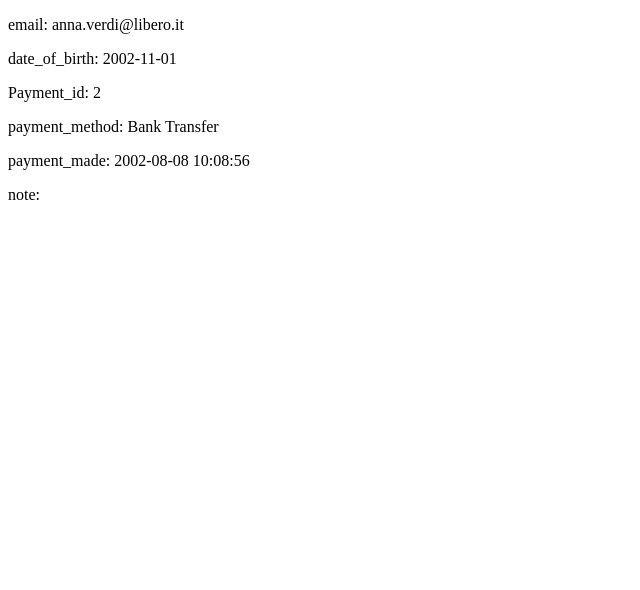
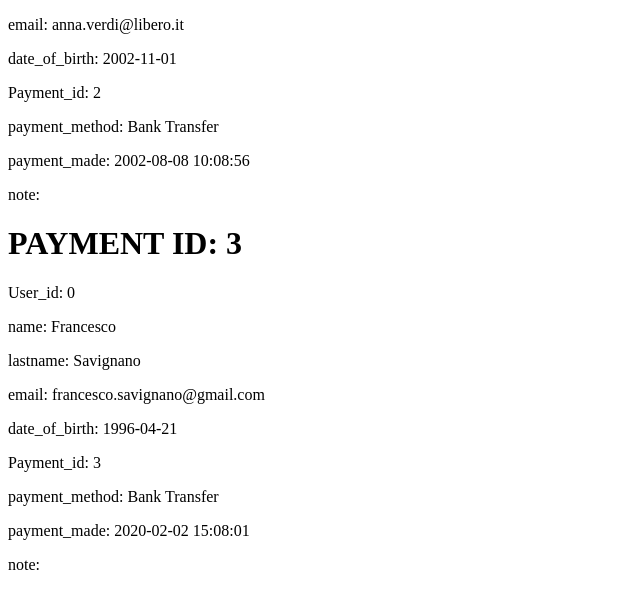
Before and after one commit to SavignanoFrancesco/php-oop-2, a PHP site: page / in a window 1280 px wide. Shown: the part 1446-2036 px from the top of the page, without its empty margins (0-640 px from the left). Before the commit the page ends 1646 px from the top, so only its background shows below. Run offline with PHP 8.4, Linux system fonts and the light colour scheme.

Commit message:
commentato

```diff
--- a/index.php
+++ b/index.php
@@ -7,7 +7,7 @@ require_once 'user.php';
 $tmp_User_id = -1;
 $tmp_Payment_id = -1;
 
-//USER1
+//USER0
 $user0 = new User(++$tmp_User_id, 'Francesco', 'Savignano', 'francesco.savignano@gmail.com', '1996-04-21');
 //stampa le informazioni dell'utente(istanza)
 echo '<h1>USER ID: 0</h1>';
@@ -15,7 +15,7 @@ $user0->printInfo($user0);
 //salva le informazioni dell'utente(istanza) in un'array associativo
 $user0_data = $user0->getInfo($user0);
 var_dump($user0_data);
-//USER2
+//USER1
 $user1 = new User(++$tmp_User_id, 'Anna', 'Verdi', 'anna.verdi@libero.it', '2002-11-01');
 //stampa le informazioni dell'utente(istanza)
 echo '<h1>USER ID: 1</h1>';
@@ -24,11 +24,14 @@ $user1->printInfo($user1);
 $user1_data = $user1->getInfo($user1);
 var_dump($user1_data);
 
-//passo l'id dell'utente alla sottoclasse pagamento(pagamenti utente_id=0)
-$payment0 = new SubscriptionPayment(0, 'Francesco', 'Savignano', 'francesco.savignano@gmail.com', '1996-04-21',++$tmp_Payment_id,'Paypal','2001-02-22 19:08:56');
+
+//PAGAMENTI
+//creo le istanze pagamento con anche i dati dell'utente
+$payment0 = new SubscriptionPayment($user0_data['User_id'], $user0_data['name'], $user0_data['lastname'], $user0_data['email'], $user0_data['date_of_birth'],++$tmp_Payment_id,'Paypal','2001-02-22 19:08:56');
 $payment0->setNote('Qualche problema con il pagamento');
-$payment1 = new SubscriptionPayment(0, 'Francesco', 'Savignano', 'francesco.savignano@gmail.com', '1996-04-21',++$tmp_Payment_id,'Bank Transfer','2001-09-12 06:08:56');
-$payment2 = new SubscriptionPayment(1, 'Anna', 'Verdi', 'anna.verdi@libero.it', '2002-11-01', ++$tmp_Payment_id, 'Bank Transfer', '2002-08-08 10:08:56');
+$payment1 = new SubscriptionPayment($user0_data['User_id'], $user0_data['name'], $user0_data['lastname'], $user0_data['email'], $user0_data['date_of_birth'],++$tmp_Payment_id,'Bank Transfer','2001-09-12 06:08:56');
+$payment2 = new SubscriptionPayment($user1_data['User_id'], $user1_data['name'], $user1_data['lastname'], $user1_data['email'], $user1_data['date_of_birth'], ++$tmp_Payment_id, 'Bank Transfer', '2002-08-08 10:08:56');
+$payment3 = new SubscriptionPayment($user0_data['User_id'], $user0_data['name'], $user0_data['lastname'], $user0_data['email'], $user0_data['date_of_birth'], ++$tmp_Payment_id, 'Bank Transfer', '2020-02-02 15:08:01');
 //stampo le informazioni dei pagamenti
 echo '<h1>PAYMENT ID: 0</h1>';
 $payment0->printInfo($payment0);
@@ -36,3 +39,5 @@ echo '<h1>PAYMENT ID: 1</h1>';
 $payment1->printInfo($payment1);
 echo '<h1>PAYMENT ID: 2</h1>';
 $payment2->printInfo($payment2);
+echo '<h1>PAYMENT ID: 3</h1>';
+$payment3->printInfo($payment3);
```
Also changed, not shown: user.php (+4 -7 lines).
